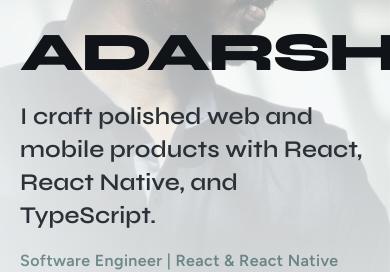
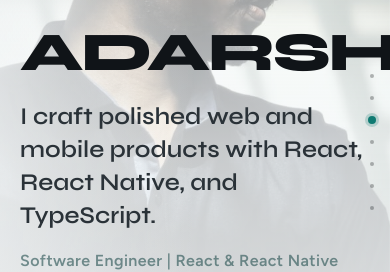
Before and after one commit to AdarshPuthuparambil/Adarsh-portfolio, a React (Vite) app: page / in a window 390 px wide. Shown: the part 280-552 px from the top of the page. Built offline with nearby package versions, Linux system fonts and the light colour scheme.

Commit message:
Update PageProgress component styles for improved responsiveness and visibility on small screens

```diff
--- a/src/components/PageProgress.tsx
+++ b/src/components/PageProgress.tsx
@@ -156,7 +156,7 @@ function RubikProgress({ progress }: { progress: number }) {
 
   return (
     <div
-      className="group/cube relative h-14 w-14 shrink-0"
+      className="group/cube relative h-14 w-14 shrink-0 hidden sm:block"
       style={{ perspective: '420px' }}
     >
       <span className="pointer-events-none absolute top-1/2 right-[calc(100%+0.65rem)] z-20 -translate-y-1/2 rounded bg-ink px-2 py-1 font-display text-[10px] tracking-wide whitespace-nowrap text-paper opacity-0 transition-opacity duration-200 group-hover/cube:opacity-100 dark:bg-mist dark:text-night">
@@ -254,11 +254,11 @@ export function PageProgress() {
   return (
     <aside
       aria-label="Page position"
-      className="pointer-events-none fixed top-1/2 right-3 z-50 hidden -translate-y-1/2 sm:right-5 md:block"
+      className="pointer-events-none fixed top-1/2 right-3 z-50  -translate-y-1/2 right-0 sm:right-5 md:block"
     >
       <div className="pointer-events-auto flex items-center gap-3">
-        <div className="flex flex-col items-end gap-1">
-          <span className="font-display text-[10px] tracking-[0.22em] text-ink/45 uppercase transition-colors duration-300 dark:text-mist/40">
+        <div className="hidden sm:flex flex-col items-end gap-1">
+          <span className="font-display text-[10px] tracking-[0.22em] text-ink/45 uppercase transition-colors duration-300 dark:text-mist/40 ">
             {active.name}
           </span>
           <span className="font-display text-sm font-semibold tabular-nums text-accent transition-colors duration-300 dark:text-accent-bright">
```
